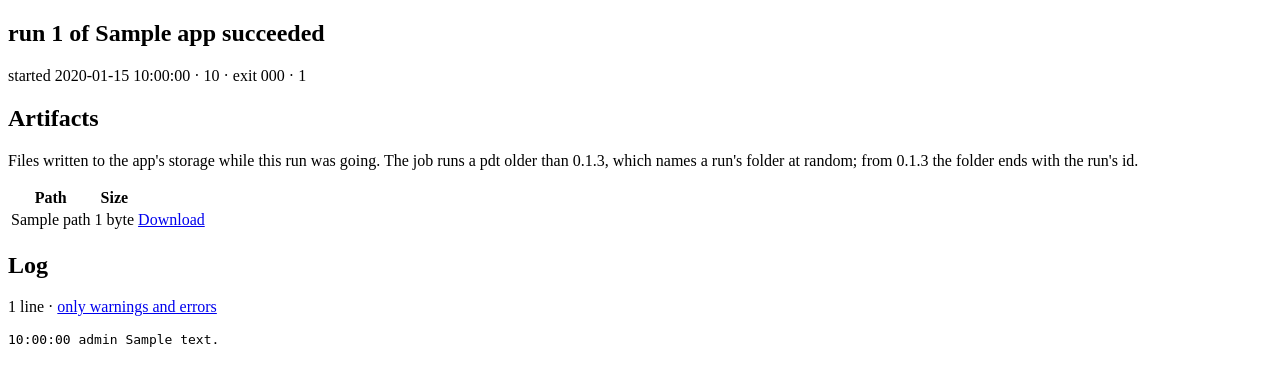
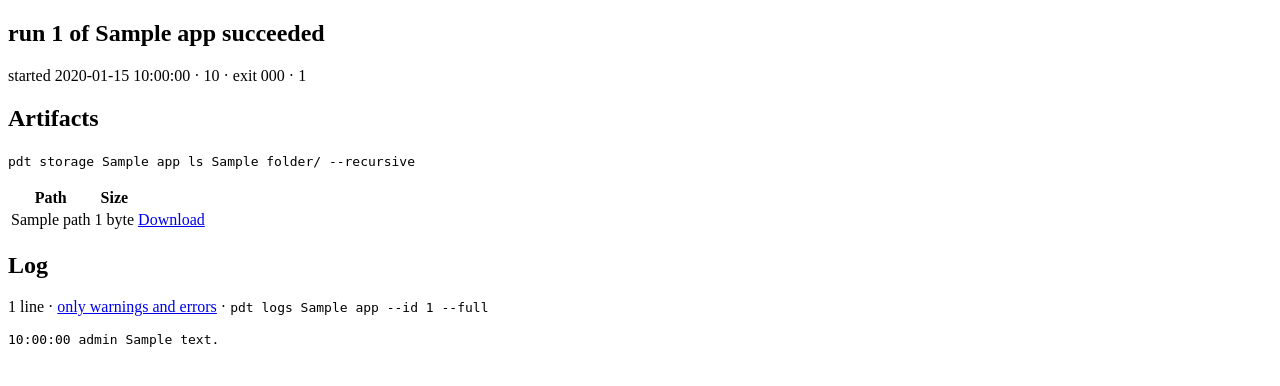
Before and after one commit to AutoIDM/pdt, a Django app: template src/pdt/gui/templates/gui/run.html in a window 1280 px wide. Shown: the part 62-448 px from the top of the page. Run offline with Django 3.2, Linux system fonts and the light colour scheme; the template is opened without the code that fills it: most values are stand-ins (such as "Sample title", 1, 10 or a date in 2020).

Commit message:
Show the command behind each card, nothing else
Co-Authored-By: Claude Fable 5.1 <noreply@anthropic.com>

```diff
--- a/src/pdt/gui/templates/gui/app.html
+++ b/src/pdt/gui/templates/gui/app.html
@@ -25,7 +25,7 @@
 <section class="card">
     <div class="card-head">
         <h2>Runs</h2>
-        <p class="hint">Every run pdt has listed, newest first. A run's number is the one <code>pdt logs {{ app.name }} N</code> takes.</p>
+        <p class="hint"><code>pdt runs {{ app.name }}</code></p>
     </div>
     {% if runs %}
     <table class="grid-table">
--- a/src/pdt/gui/templates/gui/apps.html
+++ b/src/pdt/gui/templates/gui/apps.html
@@ -5,7 +5,7 @@
 <section class="card">
     <div class="card-head">
         <h1>Apps</h1>
-        <p class="hint">What <code>pdt health</code> shows, with each app's last {{ 10 }} runs.</p>
+        <p class="hint"><code>pdt health</code></p>
     </div>
     {% if rows %}
     <table class="grid-table">
--- a/src/pdt/gui/templates/gui/explore.html
+++ b/src/pdt/gui/templates/gui/explore.html
@@ -31,7 +31,6 @@
             <button type="button" data-run>Run</button>
             <span class="dim">Ctrl+Enter runs it</span>
         </div>
-        <p class="hint">The same query from a terminal:</p>
         <pre class="wb-command" data-command-line></pre>
     </div>
     <pre class="error" hidden data-error></pre>
--- a/src/pdt/gui/templates/gui/run.html
+++ b/src/pdt/gui/templates/gui/run.html
@@ -23,11 +23,7 @@
         <div>
             <h2>Artifacts</h2>
             <p class="hint">
-                {% if run.artifacts_by_time %}
-                Files written to the app's storage while this run was going. The job runs a pdt older than 0.1.3, which names a run's folder at random; from 0.1.3 the folder ends with the run's id.
-                {% else %}
-                Files this run kept under <code>runs/…-{{ run.key }}/</code> in the app's storage.
-                {% endif %}
+                {% for folder in folders %}<code>pdt storage {{ app.name }} ls {{ folder }}/ --recursive</code>{% if not forloop.last %}<br>{% endif %}{% empty %}<code>pdt storage {{ app.name }} ls runs/</code>{% endfor %}
             </p>
         </div>
     </div>
@@ -60,7 +56,7 @@
                 {% else %}
                 {{ total_lines }} line{{ total_lines|pluralize }} · <a href="?errors=1">only warnings and errors</a>
                 {% endif %}
-                {% if run.status == "running" %} · read again on each visit while the run is going{% endif %}
+                · <code>pdt logs {{ app.name }} --id {{ run.run_id }} --full</code>
             </p>
         </div>
     </div>
--- a/src/pdt/gui/views.py
+++ b/src/pdt/gui/views.py
@@ -168,6 +168,7 @@ def run_detail(request, name, pk):
         "duration": runs_cli.duration_text(
             runs_cli.Run(run.run_id, run.started, run.ended, run.status)),
         "lines": lines, "total_lines": run.lines.count(), "artifacts": run.artifacts.all(),
+        "folders": sorted({"/".join(file.path.split("/", 2)[:2]) for file in run.artifacts.all()}),
     })
 
 
```
Also changed, not shown: tests/test_gui.py (+3 -2 lines).
